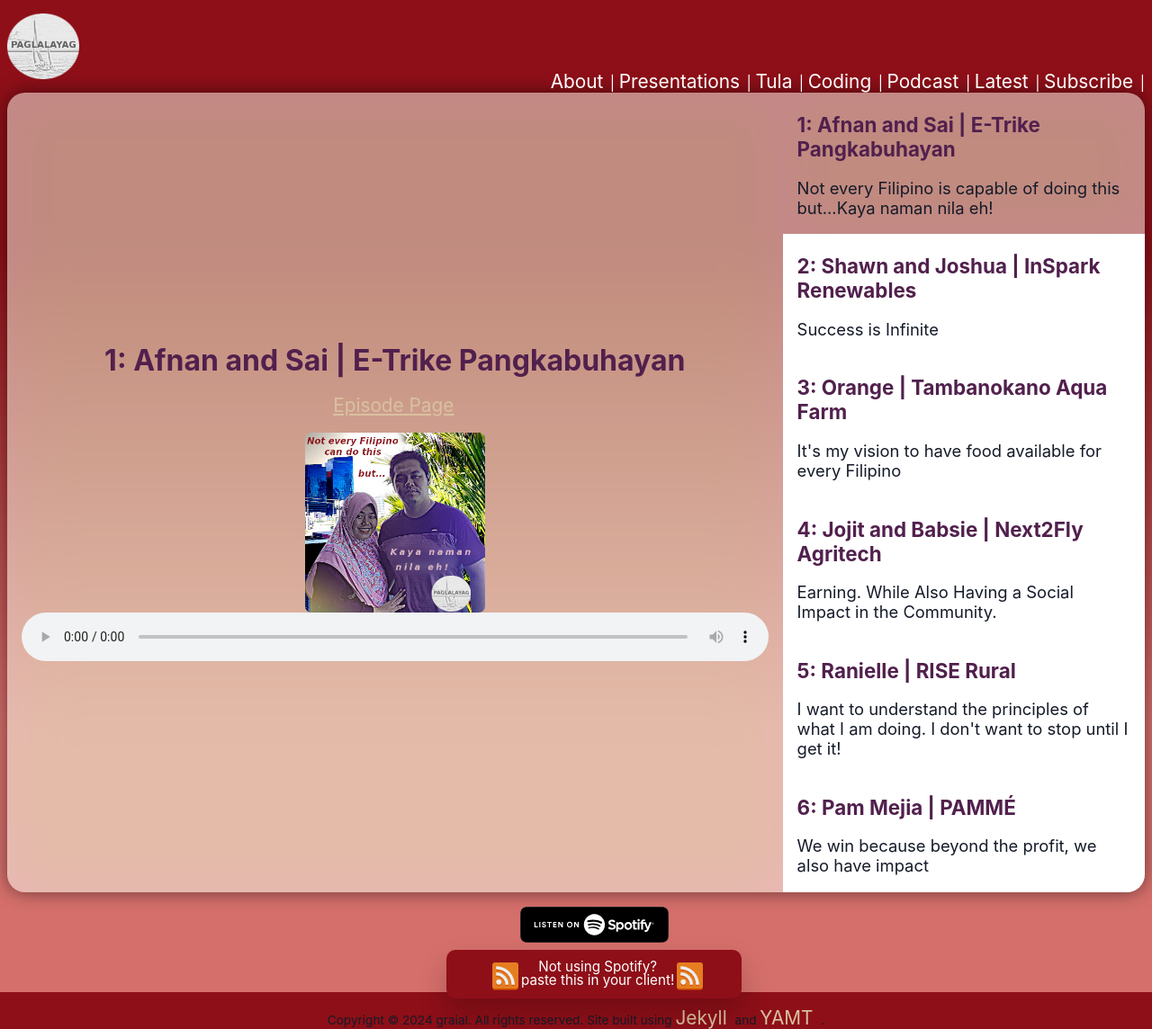
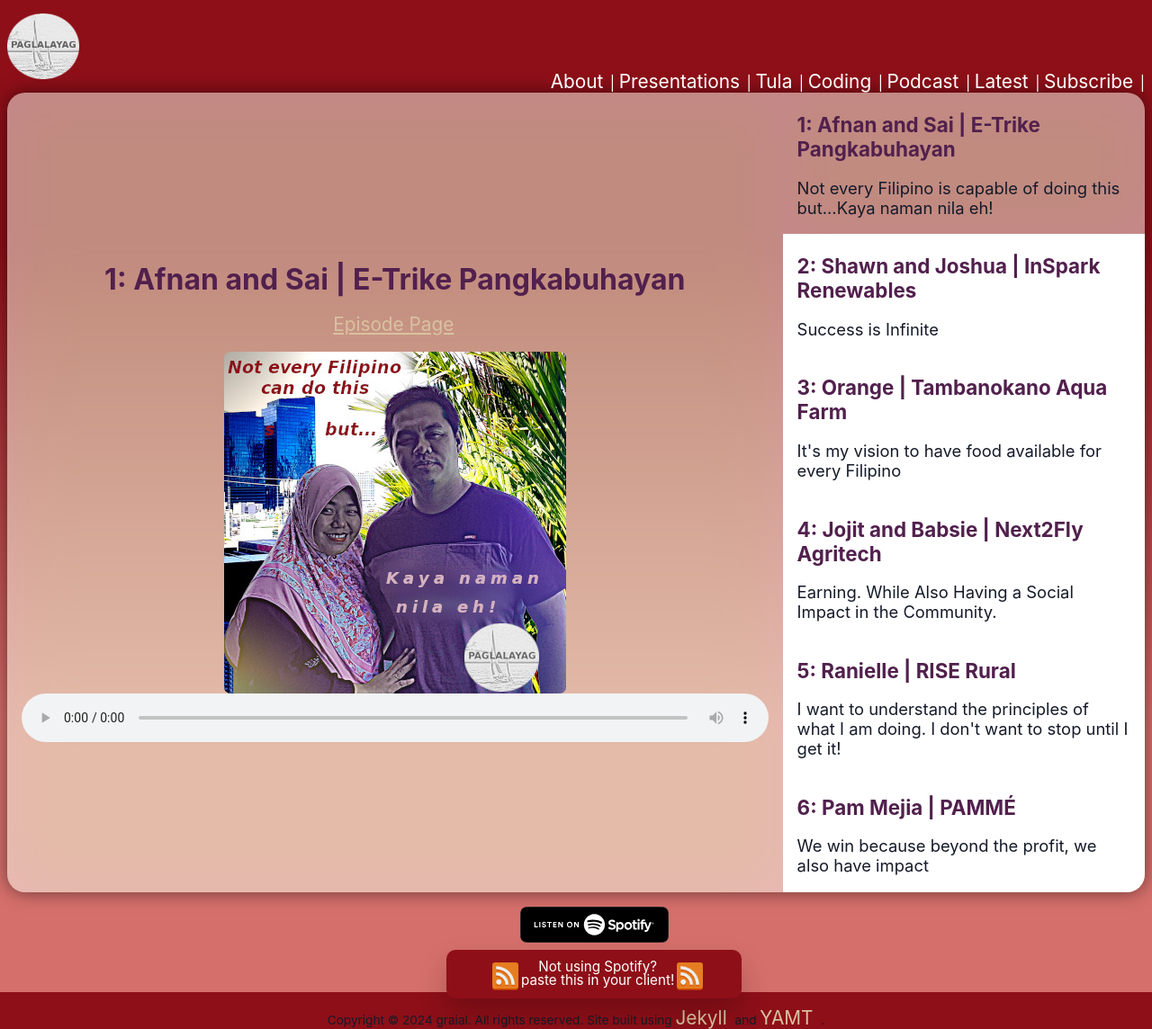
Before and after one commit to paglalayag/paglalayag.github.io, a Jekyll site: the page built from _pages/podcast.md, in a window 1280 px wide. Shown: the whole page at 90% size. Built offline with Jekyll 4.4.1, drawn with Linux system fonts in a browser that asks for light colours; nearby versions of some CDN libraries.

Commit message:
adjust image size on podcast page

```diff
--- a/_sass/audio.scss
+++ b/_sass/audio.scss
@@ -39,7 +39,7 @@
       text-align: center;
     }
     #art {
-      height: 200px;
+      width: 100%;
       margin: 0 auto;
     }
   }
```
